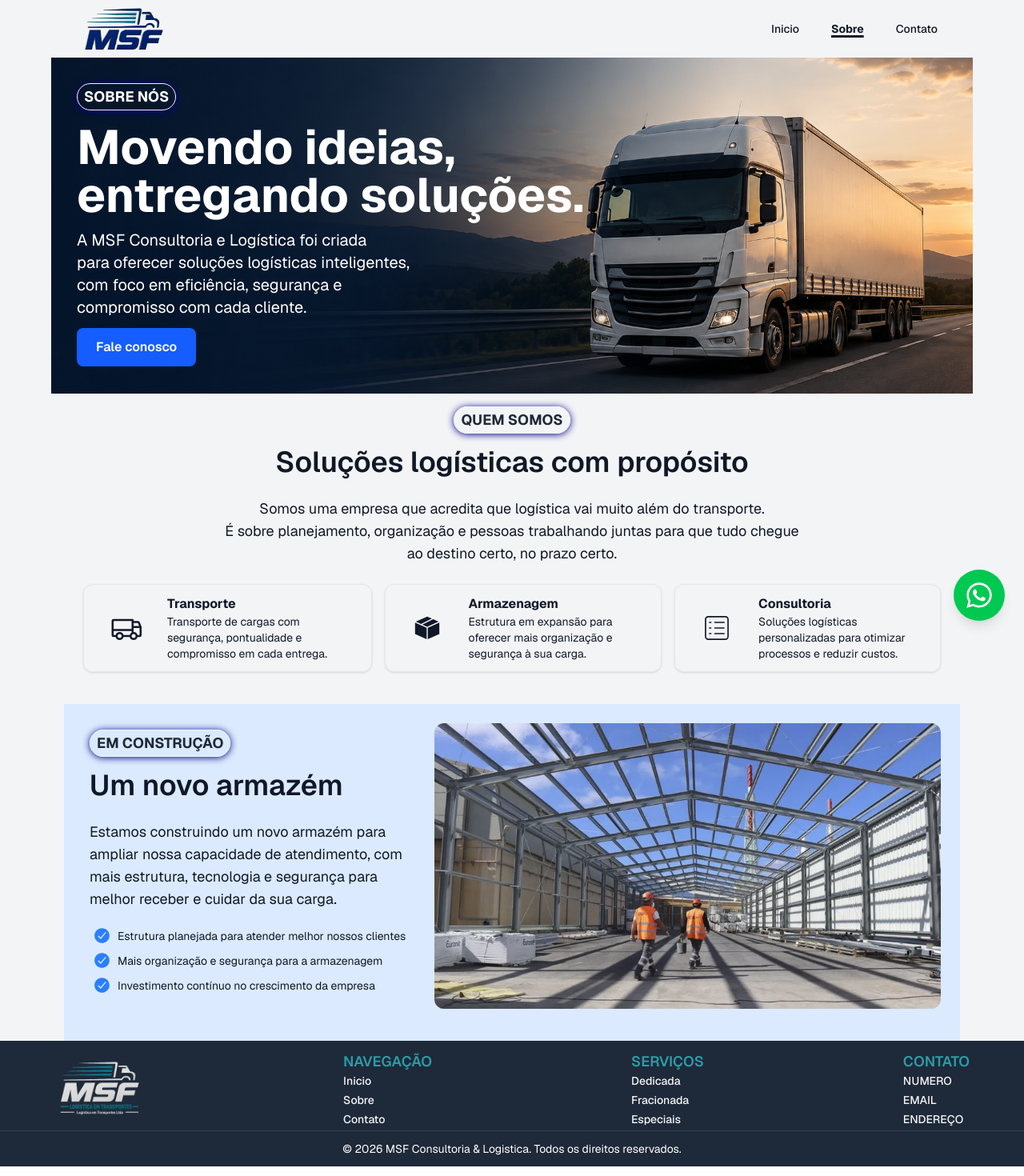
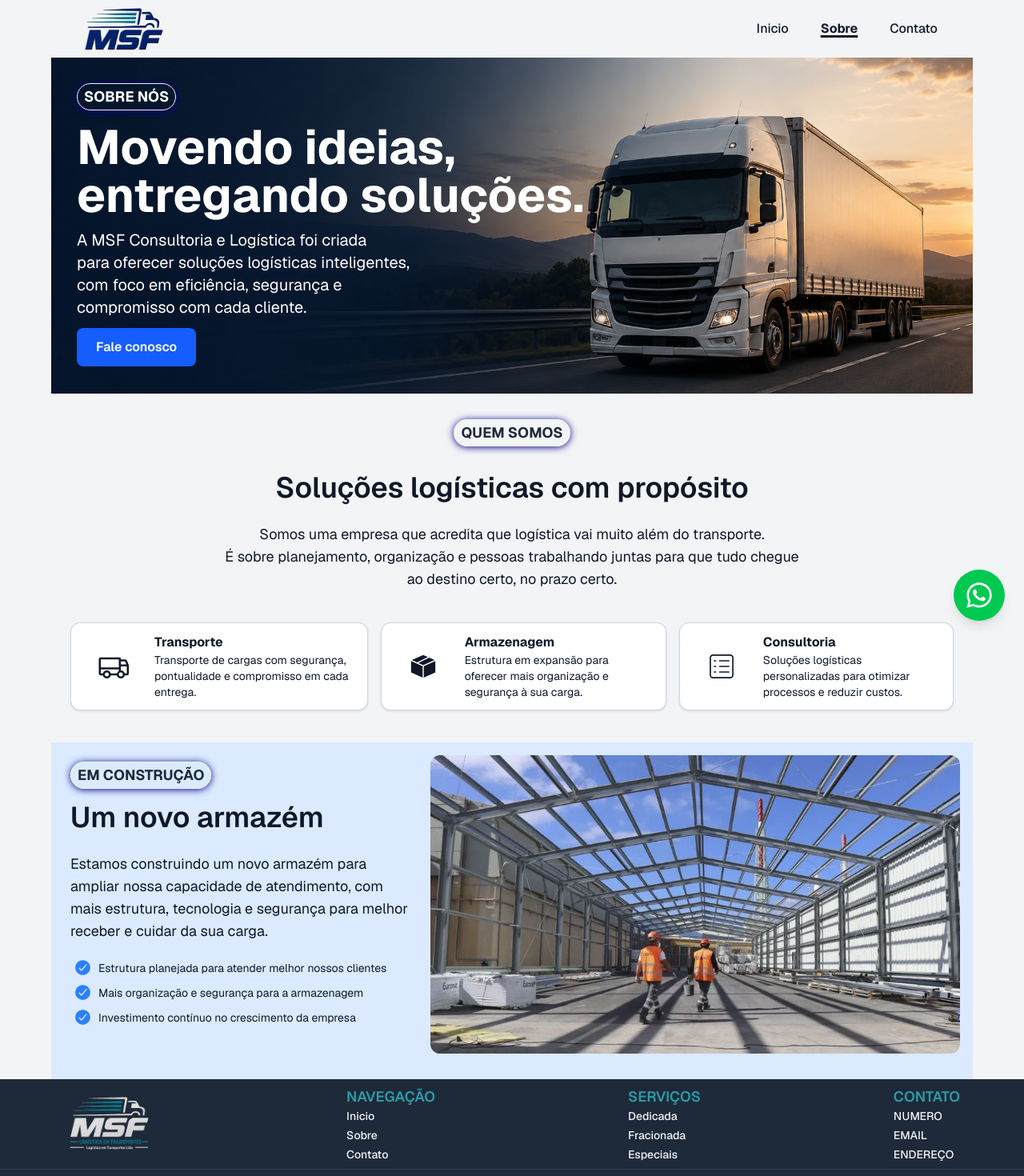
Before and after one commit to transportadoramsf-oss/site, a Next.js app: page /Sobre in a window 1280 px wide. Shown: the top 1470 px of the page at 80% size. Built offline with nearby package versions, Linux system fonts and the light colour scheme.

Commit message:
style: melhoria de layout

```diff
--- a/src/app/Contato/page.tsx
+++ b/src/app/Contato/page.tsx
@@ -5,8 +5,8 @@ import { FaWhatsapp } from "react-icons/fa";
 export function Contatos() {
   return (
     <div className="flex flex-col flex-1 bg-gray-100 text-gray-900 border-t border-gray-300">
-      <div className="flex flex-col lg:flex-row gap-8 w-full max-w-6xl mx-auto px-4 items-stretch">
-        <div className="flex flex-col justify-center p-4 sm:p-6 gap-2 flex-1">
+      <div className="flex flex-col lg:flex-row gap-4 w-full max-w-6xl mx-auto items-stretch">
+        <div className="flex flex-col justify-center p-2 sm:py-10 gap-2 flex-1">
           <div className="flex justify-center p-2">
             <h1 className="text-lg text-gray-800 font-bold py-0.5 px-2 border border-gray-100 rounded-3xl shadow-[0_1px_10px_#00008B]">CONTATO</h1>
           </div>
@@ -64,7 +64,7 @@ export function Contatos() {
           />
 
           <div className="absolute top-6 right-6 bg-white rounded-xl p-3 sm:p-4 shadow-xl max-w-55">
-            <h2 className="font-bold text-sm sm:text-base">MSF Consultoria & Logistica</h2>
+            <h2 className="font-bold text-sm sm:text-base">MSF Consultoria <br/>& Logistica</h2>
             <p className="text-sm">Viçosa - MG</p>
           </div>
         </div>
--- a/src/app/Sobre/page.tsx
+++ b/src/app/Sobre/page.tsx
@@ -10,6 +10,7 @@ export function Sobre() {
     return (
         <section className="flex-1 bg-gray-100 text-gray-900">
 
+            <div className="flex flex-col gap-4 w-full max-w-6xl mx-auto">
                 <div
                     className="relative w-full max-w-6xl mx-auto bg-cover p-6 sm:p-8 text-white min-h-105 sm:h-105 flex flex-col"
                     style={{ backgroundImage: "url('/backgroundHero.png')",
@@ -27,8 +28,8 @@ export function Sobre() {
                     </div>
                 </div>
 
-            <div className="flex flex-col gap-4 w-full max-w-6xl mx-auto px-4">
-                <div>
+                <div className="flex flex-col gap-4 w-full max-w-6xl mx-auto">
+                    <div className="flex flex-col gap-4 w-full max-w-6xl mx-auto">
                         <div className="flex justify-center p-4">
                             <h1 className="text-lg text-gray-800 font-bold py-0.5 px-2 border border-gray-100 rounded-3xl shadow-[0_1px_10px_#00008B]">QUEM SOMOS</h1>
                         </div>
@@ -60,7 +61,7 @@ export function Sobre() {
                                 />
                         </div>
                     </div>
-                <div className="bg-blue-100 p-2">
+                    <div className="bg-blue-100 w-full max-w-6xl mx-auto">
                         <div className="flex p-4 pb-8 gap-4 flex-col md:flex-row">
                             <div className="md:w-2/5 flex flex-col p-2 gap-4">
                                 <div className="flex flex-col gap-4">
@@ -105,6 +106,7 @@ export function Sobre() {
                         </div>
                     </div>
                 </div>
+            </div>
         </section>
     );
 }
--- a/src/app/layout.tsx
+++ b/src/app/layout.tsx
@@ -1,23 +1,26 @@
 import type { Metadata } from "next";
-import { Geist, Geist_Mono } from "next/font/google";
+import { Geist } from "next/font/google";
 import "./globals.css";
 import NavBar from "@/componentes/NavBar";
 import { Footer } from "@/componentes/Footer";
 import BotaoWhatsapp from "@/componentes/BotaoWhatsapp";
 
 const geistSans = Geist({
-  variable: "--font-geist-sans",
-  subsets: ["latin"],
-});
-
-const geistMono = Geist_Mono({
-  variable: "--font-geist-mono",
   subsets: ["latin"],
 });
 
 export const metadata: Metadata = {
-  title: "Create Next App",
-  description: "Generated by create next app",
+  title: "MSF Consultoria e logistica",
+  description: "Transporte de cargas com segurança, agilidade e compromisso em cada entrega.",
+  icons: {
+    icon: "/LogoHD.png"
+  },
+
+  openGraph: {
+    title: "MSF Consultoria e logistica",
+    description: "Transporte de cargas com segurança, agilidade e compromisso em cada entrega.",
+    images: ["/LogoHD.png"],
+  },
 };
 
 export default function RootLayout({
--- a/src/componentes/BotaoWhatsapp.tsx
+++ b/src/componentes/BotaoWhatsapp.tsx
@@ -4,7 +4,7 @@ import { FaWhatsapp } from "react-icons/fa";
 export default function BotaoWhatsapp() {
   return (
     <Link
-      href={`https://wa.me/55${process.env.NEXT_PUBLIC_TELEFONE}`}
+      href={`https://wa.me/${process.env.NEXT_PUBLIC_WHATSAPP}`}
       target="_blank"
       rel="noopener noreferrer"
       className="fixed bottom-6 right-6 z-50 flex items-center justify-center w-16 h-16 rounded-full bg-green-500 text-white shadow-lg transition duration-300 hover:bg-green-600 hover:-translate-y-1">
--- a/src/componentes/BoxSobre.tsx
+++ b/src/componentes/BoxSobre.tsx
@@ -17,7 +17,7 @@ export default function BoxSobre({
   description,
 }: BoxSobreProps) {
   return (
-    <div className="flex border rounded-xl border-gray-200 px-4 py-3 items-center gap-4 shadow-sm transition-shadow duration-300 hover:shadow-[0_1px_10px_#00008B]">
+    <div className="flex border rounded-xl border-gray-300 bg-white px-4 py-3 items-center gap-4 shadow-sm transition-shadow duration-300 hover:shadow-[0_1px_10px_#00008B]">
       <div className="p-4 text-gray-900">
         {icone}
       </div>
--- a/src/componentes/Footer.tsx
+++ b/src/componentes/Footer.tsx
@@ -5,7 +5,7 @@ export function Footer() {
   return (
     <footer className="bg-gray-800 text-white">
       <div className="w-full md:h-28 max-w-6xl mx-auto">
-        <div className="flex flex-col p-6 md:items-center md:flex-row justify-between gap-4 md:p-1">
+        <div className="flex flex-col md:items-center md:flex-row justify-between px-4">
 
           <Image
             src="/LogoHDI.png"
--- a/src/componentes/Hero.tsx
+++ b/src/componentes/Hero.tsx
@@ -10,7 +10,7 @@ export function Hero() {
 
             <div className="flex flex-col gap-3 py-4">
             <h1 className="text-3xl sm:text-4xl lg:text-6xl font-bold">Soluções em<br/> transporte que<br/> movem o seu negócio</h1>
-            <h1 className="text-base sm:text-lg lg:text-xl">Transporte seguro, ágil e eficiente para todo o Brasil.<br/> Conte com a NSF Consultoria e logistica.</h1>
+            <h1 className="text-base sm:text-lg lg:text-xl">Transporte seguro, ágil e eficiente para todo o Brasil.<br/> Conte com a MSF Consultoria e logistica.</h1>
             <Link href="/Contato" className="inline-block w-fit rounded-lg bg-blue-600 px-5 sm:px-6 py-3 font-semibold text-white transition hover:bg-blue-800">Entre em contato</Link>
             </div>
         </section>
--- a/src/componentes/NavBar.tsx
+++ b/src/componentes/NavBar.tsx
@@ -51,9 +51,9 @@ export function NavBar() {
 
             <div className="hidden md:block">
               <div className="ml-10 flex items-baseline space-x-4">
-                <Link href="/" className={`px-3 py-2 rounded-md ${pathname === "/" ? "text-sm font-bold underline underline-offset-3 decoration-3" : "text-sm font-medium"}`}>Inicio</Link>
-                <Link href="/Sobre" className={`px-3 py-2 rounded-md ${pathname === "/Sobre" ? "text-sm font-bold underline underline-offset-3 decoration-3" : "text-sm font-medium"}`}>Sobre</Link>
-                <Link href="/Contato" className={`px-3 py-2 rounded-md ${pathname === "/Contato" ? "text-sm font-bold underline underline-offset-3 decoration-3" : "text-sm font-medium"}`}>Contato</Link>
+                <Link href="/" className={`px-3 py-2 rounded-md ${pathname === "/" ? "text-md font-bold underline underline-offset-3 decoration-3" : "text-md font-medium"}`}>Inicio</Link>
+                <Link href="/Sobre" className={`px-3 py-2 rounded-md ${pathname === "/Sobre" ? "text-md font-bold underline underline-offset-3 decoration-3" : "text-md font-medium"}`}>Sobre</Link>
+                <Link href="/Contato" className={`px-3 py-2 rounded-md ${pathname === "/Contato" ? "text-md font-bold underline underline-offset-3 decoration-3" : "text-md font-medium"}`}>Contato</Link>
               </div>
             </div>
           </div>
```
Lines whose indentation alone changed are shown as unchanged.
